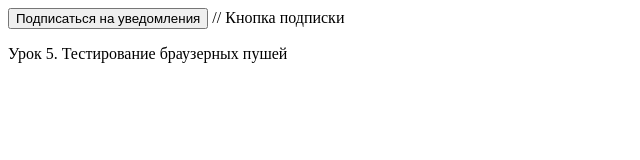
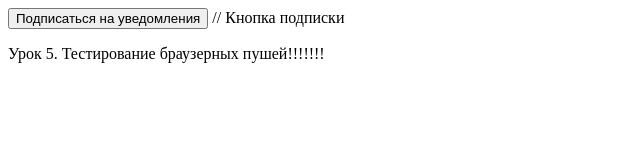
Before and after one commit to Kirill-mac/Kirill-mac.github.io, a plain HTML site: page index.html in a window 1280 px wide. Shown: the full height of the page, 0-640 px from the left. Drawn offline with Linux system fonts and the light colour scheme.

Commit message:
Update index.html

```diff
--- a/index.html
+++ b/index.html
@@ -23,7 +23,7 @@
 </script>
 
 
-    <p>Урок 5. Тестирование браузерных пушей</p>
+    <p>Урок 5. Тестирование браузерных пушей!!!!!!!</p>
 
 </body>
 </html>
```
